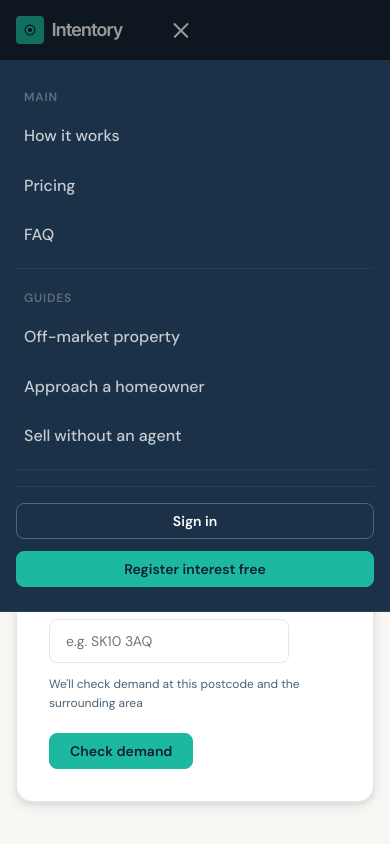
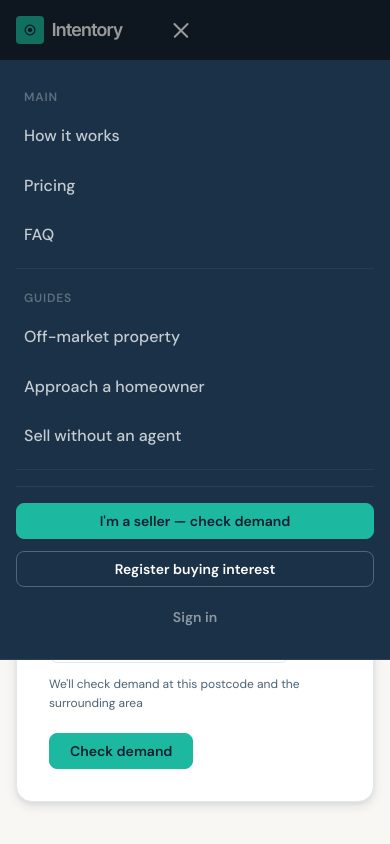
Before and after one commit to projectsforguy-alt/property-interest, a Next.js app: page /sellers/check in a window 390 px wide. Both pictures are taken after a click on the button "Open menu". Shown: the top 844 px of the page. Built offline with nearby package versions, Linux system fonts and the light colour scheme.

Commit message:
Update MobileNav.tsx

```diff
--- a/components/MobileNav.tsx
+++ b/components/MobileNav.tsx
@@ -78,11 +78,14 @@ export default function MobileNav() {
         ))}
 
         <div className="mobile-nav-actions">
-          <Link href="/login" className="btn btn-outline w-full" onClick={() => setOpen(false)}>
+          <Link href="/sellers/check" className="btn btn-primary w-full" onClick={() => setOpen(false)}>
+            I&apos;m a seller — check demand
+          </Link>
+          <Link href="/register" className="btn btn-outline w-full" onClick={() => setOpen(false)}>
+            Register buying interest
+          </Link>
+          <Link href="/login" className="btn btn-ghost w-full" style={{ justifyContent: 'center', color: 'rgba(255,255,255,0.5)', fontSize: 'var(--text-sm)' }} onClick={() => setOpen(false)}>
             Sign in
-          </Link>
-          <Link href="/register" className="btn btn-primary w-full" onClick={() => setOpen(false)}>
-            Register interest free
           </Link>
         </div>
       </nav>
```
